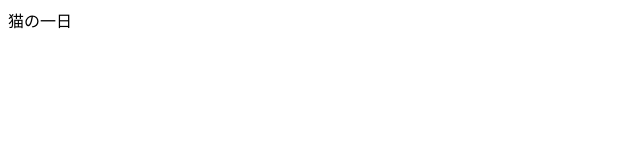
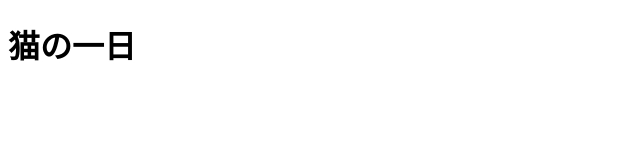
Before and after one commit to fjostuka/test2, a plain HTML site: page 1.html in a window 1280 px wide. Shown: the whole page, without its empty margins (0-640 px from the left). Drawn offline with Linux system fonts and the light colour scheme.

Commit message:
更新しました

```diff
--- a/1.html
+++ b/1.html
@@ -4,5 +4,5 @@
         <title>猫の実態</title>
         <meta name="description" content="猫の好きなもの、日々の実態"
     </head>
-    <body>猫の一日</body>
+    <body><h1>猫の一日</h1></body>
 </html>
```
